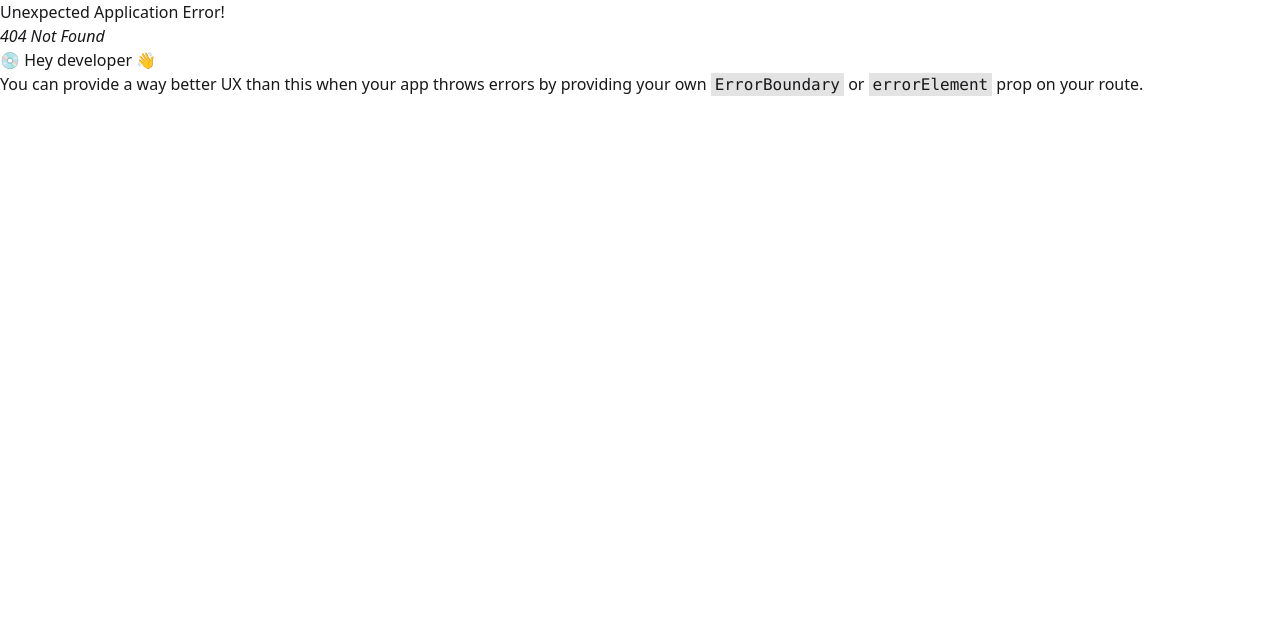
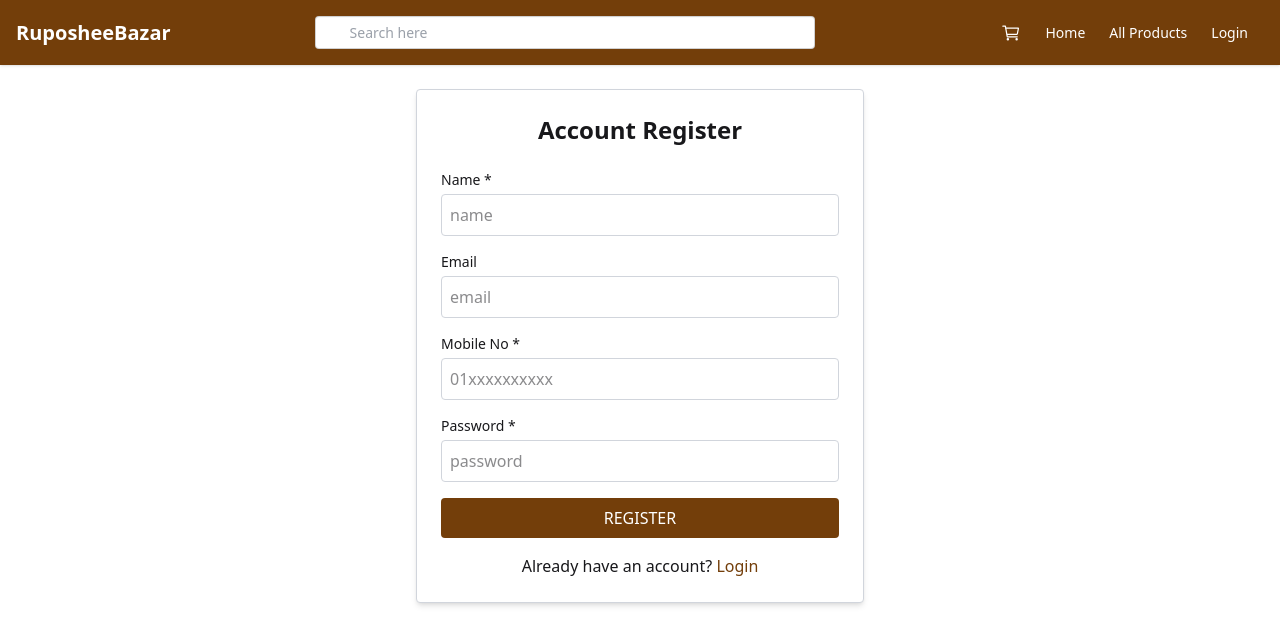
Before and after one commit to Arrafi2644/Ruposhi-Bazar-Client, a React (Vite) app: page /signup in a window 1280 px wide. Before the commit this address had no page. Shown: the top 644 px of the page. Built offline with nearby package versions, Linux system fonts and the light colour scheme.

Commit message:
Add login and signup page

```diff
--- a/src/component/Navbar/Navbar.jsx
+++ b/src/component/Navbar/Navbar.jsx
@@ -31,7 +31,7 @@ const Navbar = () => {
                             <li><Link ><IoCartOutline size={20} /></Link></li>
                             <li ><Link >Home</Link></li>
                             <li ><Link >All Products</Link></li>
-                            <li ><Link >Login</Link></li>
+                            <li ><Link to='/login'>Login</Link></li>
                         </ul>
                         <ul className='menu menu-horizontal px-1 flex md:hidden items-center '>
                             <li><Link ><IoCartOutline size={24} />  <span className='hidden lg:block'>Cart</span></Link></li>
@@ -41,7 +41,7 @@ const Navbar = () => {
                                 <ul tabIndex={0} className="dropdown-content menu bg-base-100 rounded-box z-1 w-36 -right-1 pr-0 top-7 shadow-sm text-gray-900">
                                     <li className=''><Link >Home</Link></li>
                                     <li className=''><Link >All Products</Link></li>
-                                    <li className=''><Link > Login</Link></li>
+                                    <li className=''><Link to='/login'> Login</Link></li>
                                 </ul>
                             </div>
                         </ul>
--- /dev/null
+++ b/src/context/AuthProvider/AuthProvider.jsx
@@ -0,0 +1,88 @@
+import React, { createContext, useEffect, useState } from 'react';
+import { createUserWithEmailAndPassword, GoogleAuthProvider, onAuthStateChanged, signInWithEmailAndPassword, signInWithPopup, signOut, updateProfile } from "firebase/auth";
+import auth from '../../firebase/firebase.config';
+import useAxiosPublic from '../../hooks/useAxiosPublic';
+
+export const AuthContext = createContext({})
+
+
+const AuthProvider = ({ children }) => {
+    const [user, setUser] = useState()
+    const [loading, setLoading] = useState(true)
+    const axiosPublic = useAxiosPublic()
+    const [userRole , setUserRole] = useState("")
+
+    const createUser = (email, password) => {
+        setLoading(true);
+        return createUserWithEmailAndPassword(auth, email, password)
+    }
+
+    const updateUserProfile = (userInfo) => {
+        setLoading(true);
+        return updateProfile(auth.currentUser, userInfo)
+    }
+
+    const loginUser = (email, password) => {
+        setLoading(true);
+        return signInWithEmailAndPassword(auth, email, password);
+    }
+
+    const googleProvider = new GoogleAuthProvider()
+    const signinWithGoogle = () => {
+        setLoading(true);
+        return signInWithPopup(auth, googleProvider)
+    }
+
+    const logoutUser = () => {
+        setLoading(true);
+        return signOut(auth)
+    }
+
+    useEffect(() => {
+        const unsubscribe = onAuthStateChanged(auth, (currentUser) => {
+            // console.log("Current user ", currentUser);
+            setUser(currentUser)
+            if (currentUser) {
+                const userInfo = { email: currentUser.email }
+                axiosPublic.post('/jwt', userInfo)
+                    .then(res => {
+                        // console.log(res);
+                        if (res.data.token) {
+                            localStorage.setItem('access-token', res.data.token)
+                            setLoading(false)
+                        }
+
+                    })
+            }
+            else {
+                localStorage.removeItem('access-token')
+                setLoading(false)
+            }
+
+        })
+
+        return () => {
+            return unsubscribe();
+        }
+    }, [])
+
+    const authInfo = {
+        user,
+        loading,
+        createUser,
+        updateUserProfile,
+        loginUser,
+        signinWithGoogle,
+        logoutUser,
+        userRole,
+        setUserRole
+    }
+
+    return (
+        <AuthContext.Provider value={authInfo}>
+            {children}
+        </AuthContext.Provider>
+    );
+};
+
+export default AuthProvider;
--- /dev/null
+++ b/src/pages/Login/Login.jsx
@@ -0,0 +1,50 @@
+import { useForm } from "react-hook-form";
+import { Link } from "react-router-dom";
+const Login = () => {
+  const { register, handleSubmit, formState: { errors } } = useForm();
+  const onSubmit = (data) => console.log(data);
+
+  const validateBangladeshiPhoneNumber = (value) => {
+    const phoneRegex = /^01[3-9]\d{8}$/; // Starts with 01, followed by 3-9, then 8 digits
+    return phoneRegex.test(value) || "Invalid phone number";
+};
+
+const validatePassword = (value) => {
+    const passwordRegex = /^(?=.*[A-Za-z])(?=.*\d)[A-Za-z\d]{6,20}$/
+    return passwordRegex.test(value) || "Password must contain 1 letter 1 number and length will be between 6 to 20"
+}
+
+  return (
+    <div className="max-w-md mx-auto my-6 p-6 font-medium bg-white border border-gray-300 shadow-md rounded">
+      <h2 className="text-2xl font-bold text-center mb-6">Login Now</h2>
+      <form onSubmit={handleSubmit(onSubmit)} className="space-y-4">
+
+        <div>
+          <label className="block text-sm font-medium mb-1">Mobile No *</label>
+          <input
+            {...register("mobileNo", { required: "The phone field is required.", validate: validateBangladeshiPhoneNumber })}
+            className="w-full p-2 border border-gray-300 rounded"
+            placeholder="01xxxxxxxxxx"
+          />
+          {errors.mobileNo && <p className="text-red-500 text-sm mt-1">{errors.mobileNo.message}</p>}
+        </div>
+        <div>
+          <label className="block text-sm font-medium mb-1">Password *</label>
+          <input
+            {...register("password", { required: "The password field is required.", validate: validatePassword })}
+            type="password"
+            className="w-full p-2 border border-gray-300 rounded"
+            placeholder="password"
+          />
+          {errors.password && <p className="text-red-500 text-sm mt-1">{errors.password.message}</p>}
+        </div>
+        <button type="submit" className="w-full bg-yellow-900 cursor-pointer text-white p-2 rounded">Login</button>
+      </form>
+      <p className="text-center mt-4 font-medium">
+        Don't have any account? <Link className="text-yellow-900" to="/signup">Signup</Link>
+      </p>
+    </div>
+  );
+};
+
+export default Login;
--- /dev/null
+++ b/src/pages/Signup/Signup.jsx
@@ -0,0 +1,66 @@
+import { useForm } from "react-hook-form";
+import { Link } from "react-router-dom";
+const Signup = () => {
+  const { register, handleSubmit, formState: { errors } } = useForm();
+  const onSubmit = (data) => console.log(data);
+
+  const validateBangladeshiPhoneNumber = (value) => {
+    const phoneRegex = /^01[3-9]\d{8}$/; // Starts with 01, followed by 3-9, then 8 digits
+    return phoneRegex.test(value) || "Invalid phone number";
+};
+
+const validatePassword = (value) => {
+    const passwordRegex = /^(?=.*[A-Za-z])(?=.*\d)[A-Za-z\d]{6,20}$/
+    return passwordRegex.test(value) || "Password must contain 1 letter 1 number and length will be between 6 to 20"
+}
+
+  return (
+    <div className="max-w-md mx-auto my-6 p-6 bg-white border font-medium border-gray-300 shadow-md rounded">
+      <h2 className="text-2xl font-bold text-center mb-6">Account Register</h2>
+      <form onSubmit={handleSubmit(onSubmit)} className="space-y-4">
+        <div>
+          <label className="block text-sm font-medium mb-1">Name *</label>
+          <input
+            {...register("name", { required: "The name field is required." })}
+            className="w-full p-2 border border-gray-300 rounded"
+            placeholder="name"
+          />
+          {errors.name && <p className="text-red-500 text-sm mt-1">{errors.name.message}</p>}
+        </div>
+        <div>
+          <label className="block text-sm font-medium mb-1">Email</label>
+          <input
+            {...register("email")}
+            className="w-full p-2 border border-gray-300 rounded"
+            placeholder="email"
+          />
+        </div>
+        <div>
+          <label className="block text-sm font-medium mb-1">Mobile No *</label>
+          <input
+            {...register("mobileNo", { required: "The phone field is required.", validate: validateBangladeshiPhoneNumber })}
+            className="w-full p-2 border border-gray-300 rounded"
+            placeholder="01xxxxxxxxxx"
+          />
+          {errors.mobileNo && <p className="text-red-500 text-sm mt-1">{errors.mobileNo.message}</p>}
+        </div>
+        <div>
+          <label className="block text-sm font-medium mb-1">Password *</label>
+          <input
+            {...register("password", { required: "The password field is required.", validate: validatePassword })}
+            type="password"
+            className="w-full p-2 border border-gray-300 rounded"
+            placeholder="password"
+          />
+          {errors.password && <p className="text-red-500 text-sm mt-1">{errors.password.message}</p>}
+        </div>
+        <button type="submit" className="w-full cursor-pointer bg-yellow-900 text-white p-2 rounded">REGISTER</button>
+      </form>
+      <p className="text-center mt-4 font-medium">
+        Already have an account? <Link className="text-yellow-900" to="/login">Login</Link>
+      </p>
+    </div>
+  );
+};
+
+export default Signup;
```
Also changed, not shown: src/routes/router.jsx (+10 -0 lines).
